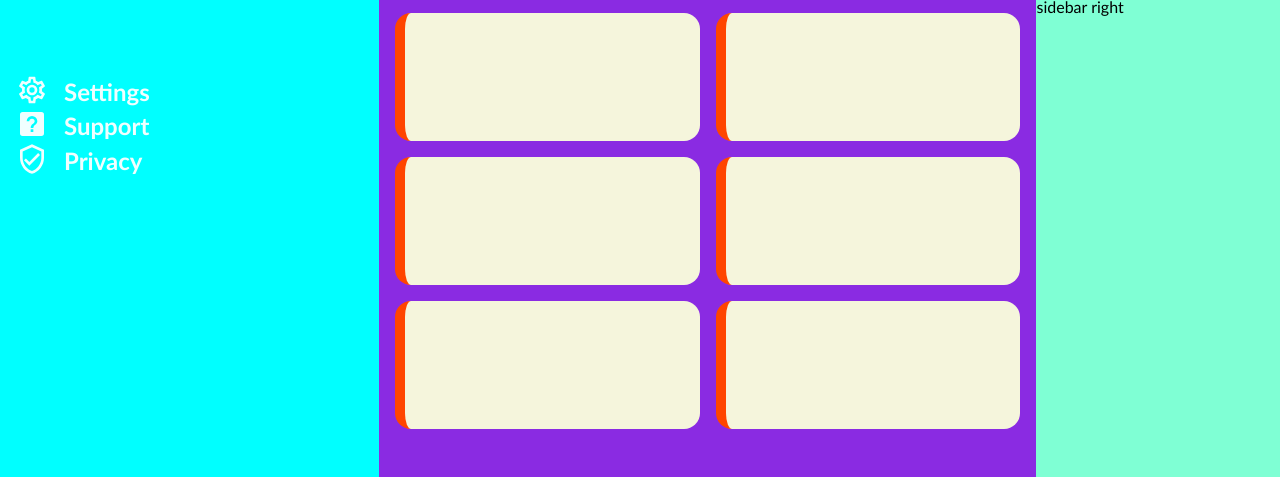
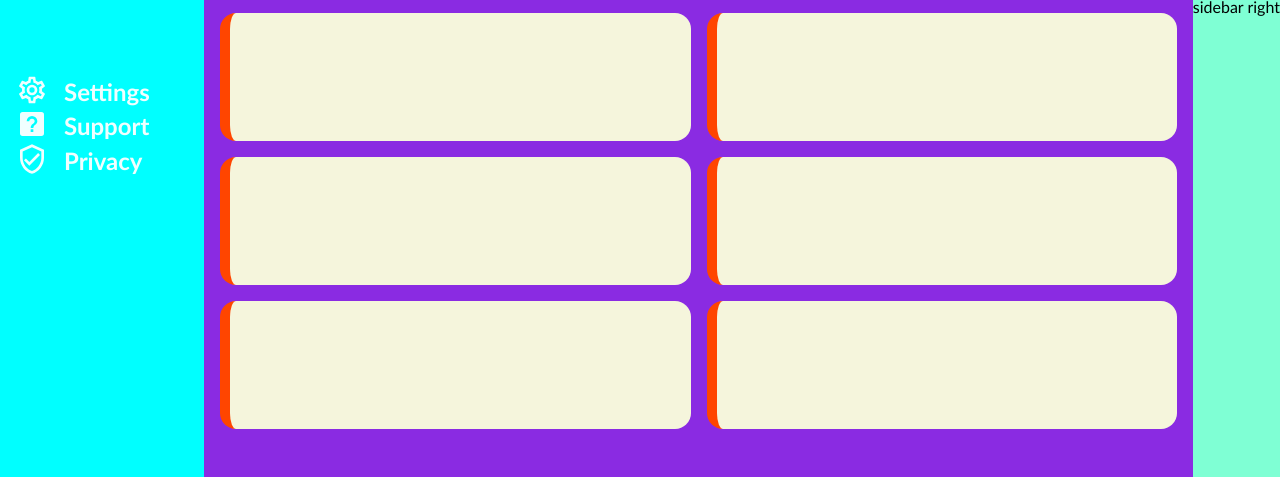
Before and after one commit to justLearningThingz/adminDash, a plain HTML site: page adminDash/index.html in a window 1280 px wide. Shown: the part 323-800 px from the top of the page. Drawn offline with Linux system fonts and the light colour scheme.

Commit message:
Feat: prerefactor attempt

```diff
--- a/adminDash/index.html
+++ b/adminDash/index.html
@@ -7,8 +7,7 @@
     <link rel="stylesheet" href="style.css">
     <script src="main.js" defer></script>
 </head>
-<body>
-    <div class="main-container">
+<body class="main-container">
         <div class="header">
 
             <div class="header-top">
@@ -132,6 +131,5 @@
         <div class="sidebar-right">
         sidebar right
         </div>
-    </div>
 </body>
 </html>
--- a/adminDash/style.css
+++ b/adminDash/style.css
@@ -12,7 +12,8 @@ ul{
 .main-container{
     display:grid;
     height:100vh;
-    grid: 1fr, 5fr;
+    grid-template-columns: 1fr 5fr;
+    grid-template-rows: auto;
 }
 
 .header{
```
